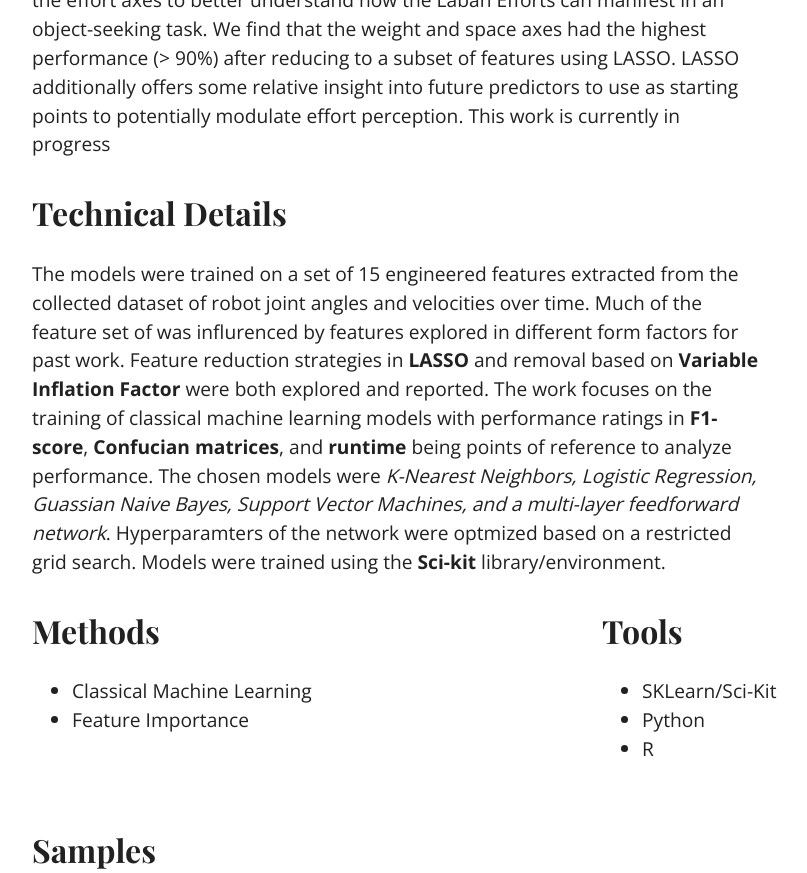
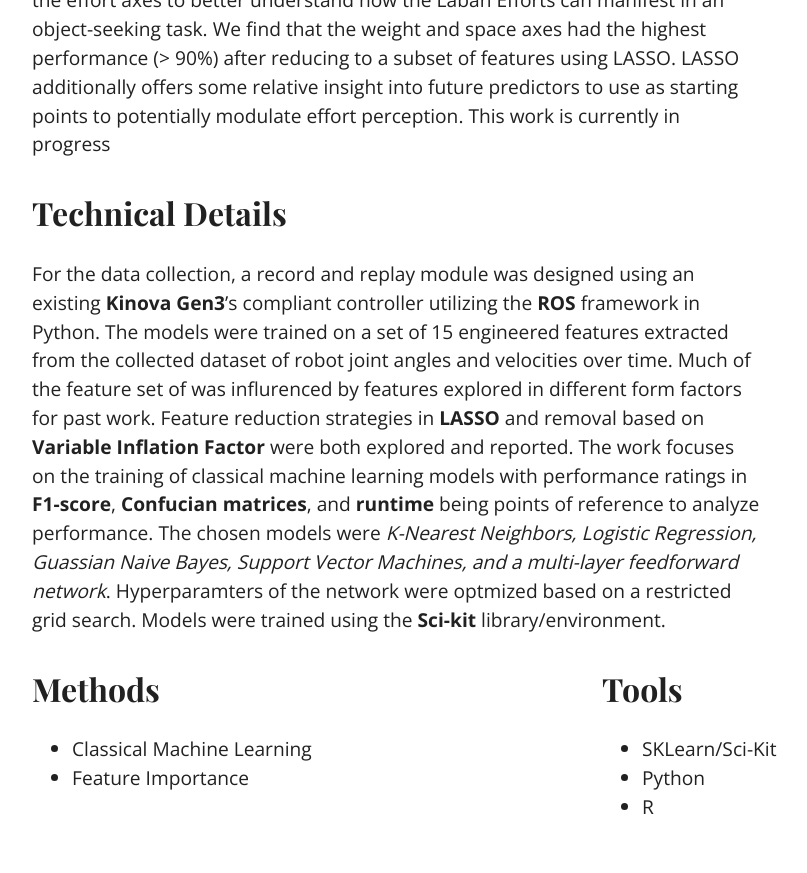
Before and after one commit to nnamd/nnamd.github.io, a Jekyll site: the page built from _work/acnn copy.md, in a window 1280 px wide and 900 px high, scrolled down 789 px, cut to the strip 0-873 px from the top of the window. Shown: the whole strip, without its empty margins (53-860 px from the left). Built offline with Jekyll 4.4.1, drawn with Linux system fonts in a browser that asks for light colours.

Commit message:
update for robot

```diff
--- a/_work/acnn copy.md
+++ b/_work/acnn copy.md
@@ -29,4 +29,4 @@ Robot motion has been shown to impact both the perception of social and function
 
 
 ## Technical Details
-The models were trained on a set of 15 engineered features extracted from the collected dataset of robot joint angles and velocities over time. Much of the feature set of was influrenced by features explored in different form factors for past work. Feature reduction strategies in **LASSO** and removal based on **Variable Inflation Factor** were both explored and reported. The work focuses on the training of classical machine learning models  with performance ratings in **F1-score**, **Confucian matrices**, and **runtime** being points of reference to analyze performance. The chosen models were *K-Nearest Neighbors, Logistic Regression, Guassian Naive Bayes, Support Vector Machines, and a multi-layer feedforward network*. Hyperparamters of the network were optmized based on  a restricted grid search. Models were trained using the **Sci-kit** library/environment.
+For the data collection, a record and replay module was designed using an existing **Kinova Gen3**'s compliant controller utilizing the **ROS** framework in Python. The models were trained on a set of 15 engineered features extracted from the collected dataset of robot joint angles and velocities over time. Much of the feature set of was influrenced by features explored in different form factors for past work. Feature reduction strategies in **LASSO** and removal based on **Variable Inflation Factor** were both explored and reported. The work focuses on the training of classical machine learning models  with performance ratings in **F1-score**, **Confucian matrices**, and **runtime** being points of reference to analyze performance. The chosen models were *K-Nearest Neighbors, Logistic Regression, Guassian Naive Bayes, Support Vector Machines, and a multi-layer feedforward network*. Hyperparamters of the network were optmized based on  a restricted grid search. Models were trained using the **Sci-kit** library/environment.
```
